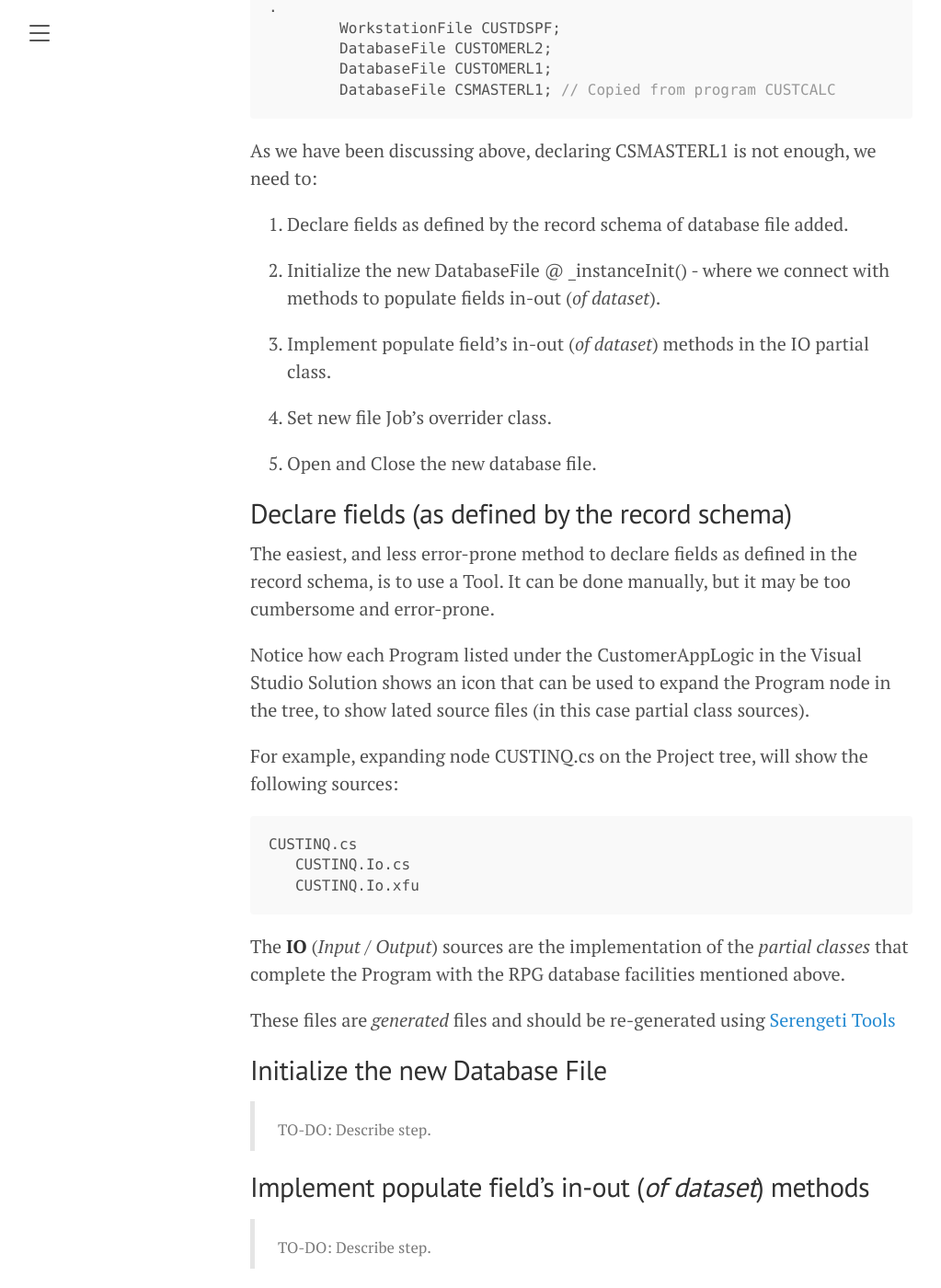
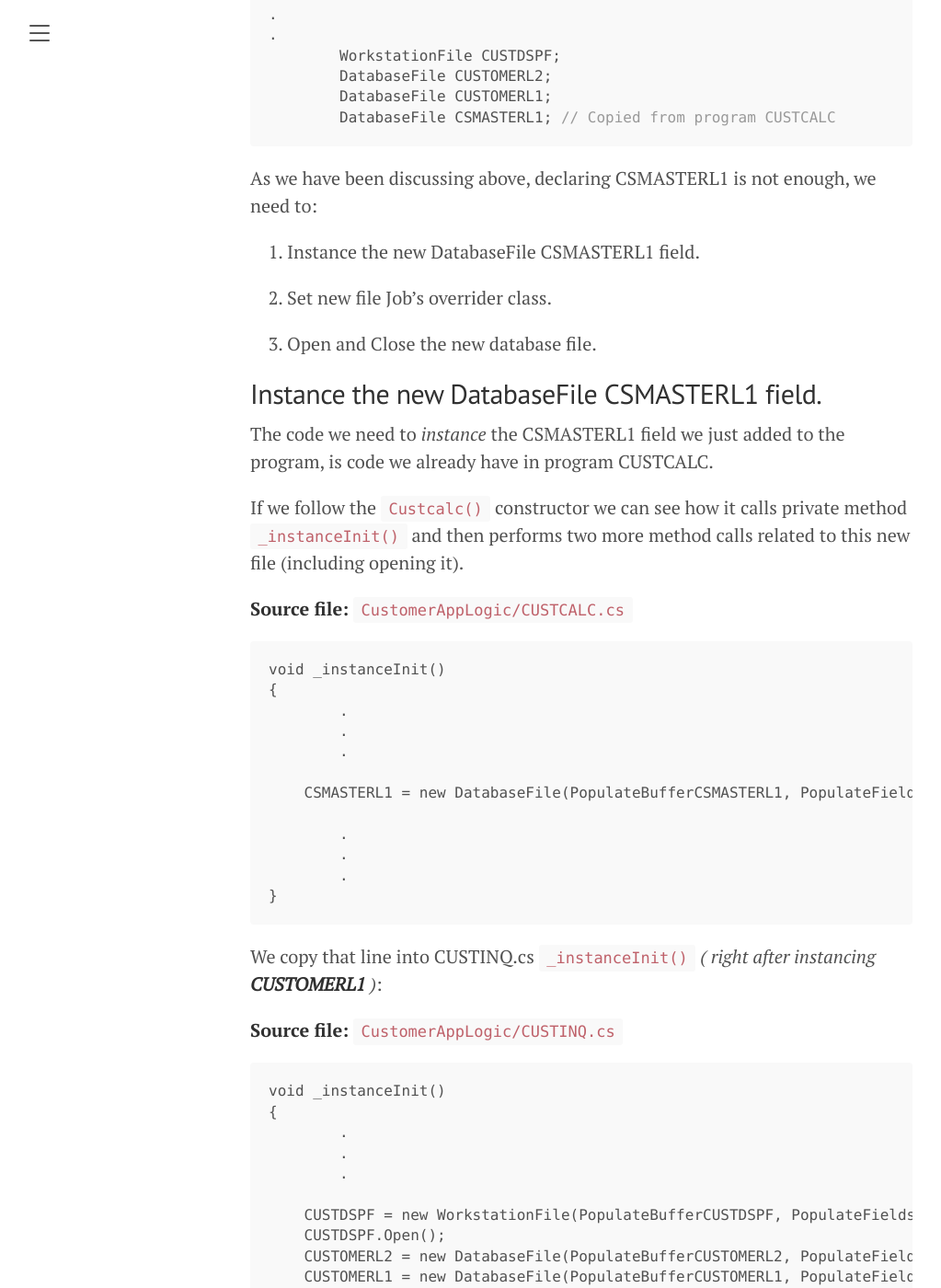
Before and after one commit to ASNA/SunFarm, a Jekyll site: the page built from docs/merging-two-screens.md, in a window 1280 px wide and 1400 px high, scrolled down 5997 px. Shown: the whole window at 92% size, without its empty margins (8-1031 px from the left). Built offline with Jekyll 4.4.1, drawn with Linux system fonts in a browser that asks for light colours; some of the changed text lies outside the part shown.

Commit message:
Merge Two screens - constructor and dispopse

````diff
--- a/docs/merging-two-screens.md
+++ b/docs/merging-two-screens.md
@@ -18,19 +18,19 @@ The two Green-Screens we will merge are:
 1. *Customer Maintenance* Screen.
 2. *Display Sales* Screen.
 
-The **Display Sales** green-screen looks like the following image:
+The *Legacy* **Display Sales** green-screen looks like the following image:
 
 ![Two Screens merged](/images/legacy-display-sales-screen.png)
 
-The **Display Sales** green-screen shows only two new data items which *can easily* fit in the **Customer Maintenance** Display Page we have been enhancing.
+The *Legacy* **Display Sales** green-screen shows only two new data items which *can easily* fit in the improved **Customer Maintenance** Display Page.
 
-Furthermore, the database contains much more useful information about the Sales (not shown in Legacy Application) that we could now exploit.
+Furthermore, the database contains much more useful information about the Sales (not shown in the *Legacy* version) that we could now exploit.
 
 If we look at database records (logical file **CSMASTERL1**), we can see that for each customer we keep monthly sales and returns information on a given year (sales records have the **CSTYPE** code ‘1’ and returns the code ‘2’).
 
 ![Database Sales Info](/images/sales-returns-log-file.png)
 
-Displaying the total sales (of all recorded years) is too limited.
+Displaying the total sales (of all recorded years) is too limited (original *Legacy* Design).
 
 Depending on the needs of SunFarm company we could argue that it would be more beneficial to show:
 
@@ -43,10 +43,10 @@ Depending on the needs of SunFarm company we could argue that it would be more b
 
 The Legacy Business Logic, was implemented in two different programs:
 
-1. **CUSTINQ** -- Customer Inquiry Interactive Program.
-2. **CUSTCALC** -- Customer Calculations (i.e. Total Sales and Returns) Batch Program.
+1. **CUSTINQ** -- Customer Inquiry *Interactive* Program.
+2. **CUSTCALC** -- Customer Calculations (i.e. Total Sales and Returns) *Batch* Program.
 
-As an Interactive Program, **CUSTINQ** uses a Displayfile, in this case **CUSTDSPF** (which migrated to a *Display Page* with same name with *cshtml* extension, on the Website).
+As an *Interactive* Program, **CUSTINQ** uses a Displayfile, in this case **CUSTDSPF** (which migrated to a *Display Page* with same name with *cshtml* extension, on the Website).
 
 All Programs were migrated and converted by **ASNA Nomad&reg;** to C# under the *CustomerAppLogic* Project in the Visual Studio Solution.
 
@@ -129,15 +129,120 @@ namespace SunFarm.Customers
 ```
 As we have been discussing above, declaring CSMASTERL1 is not enough, we need to:
 
+1. Instance the new DatabaseFile CSMASTERL1 field.
+
+2. Set new file Job’s overrider class.
+
+3. Open and Close the new database file.
+
+## Instance the new DatabaseFile CSMASTERL1 field.
+The code we need to *instance* the CSMASTERL1 field we just added to the program, is code we already have in program CUSTCALC.
+
+If we follow the `Custcalc()` constructor we can see how it calls private method `_instanceInit()` and then performs two more method calls related to this new file (including opening it).
+
+**Source file:** `CustomerAppLogic/CUSTCALC.cs`
+~~~
+void _instanceInit()
+{
+        .
+        .
+        .
+
+    CSMASTERL1 = new DatabaseFile(PopulateBufferCSMASTERL1, PopulateFieldsCSMASTERL1, null, "CSMASTERL1", "*LIBL/CSMASTERL1", CSMASTERL1FormatIDs){ IsDefaultRFN = true };
+
+        .
+        .
+        .
+}
+~~~
+
+We copy that line into CUSTINQ.cs `_instanceInit()` *( right after instancing **CUSTOMERL1** )*:
+
+**Source file:** `CustomerAppLogic/CUSTINQ.cs`
+~~~
+void _instanceInit()
+{
+        .
+        .
+        .
+
+    CUSTDSPF = new WorkstationFile(PopulateBufferCUSTDSPF, PopulateFieldsCUSTDSPF, null, "CUSTDSPF", "/CustomerAppViews/CUSTDSPF");
+    CUSTDSPF.Open();
+    CUSTOMERL2 = new DatabaseFile(PopulateBufferCUSTOMERL2, PopulateFieldsCUSTOMERL2, null, "CUSTOMERL2", "*LIBL/CUSTOMERL2", CUSTOMERL2FormatIDs){ IsDefaultRFN = true };
+    CUSTOMERL1 = new DatabaseFile(PopulateBufferCUSTOMERL1, PopulateFieldsCUSTOMERL1, null, "CUSTOMERL1", "*LIBL/CUSTOMERL1", CUSTOMERL1FormatIDs, blockingFactor : 0){ IsDefaultRFN = true };
+
+    CSMASTERL1 = new DatabaseFile(PopulateBufferCSMASTERL1, PopulateFieldsCSMASTERL1, null, "CSMASTERL1", "*LIBL/CSMASTERL1", CSMASTERL1FormatIDs){ IsDefaultRFN = true };
+
+        .
+        .
+        .
+}
+~~~
+>Note: `PopulateFieldsCSMASTERL1` and `CSMASTERL1FormatIDs` are not defined yet. We'll add them later.
+
+<br>
+## Set new file Job’s overrider class
+Every **DatabaseFile** field instance as a property to set the *Overrider* Job instance. This property is used by the `QSys` runtime support to implement [Overriding](https://www.ibm.com/support/knowledgecenter/en/ssw_ibm_i_72/rzasc/redfio.htm). You don't need to be concerned if your don't understand right now what *Overriding* means, just know that this reference is required.
+
+**Source file:** `CustomerAppLogic/CUSTINQ.cs`
+~~~
+public Custinq()
+{
+        ,
+        ,
+        ,
+
+    CUSTOMERL1.Overrider = Job;
+    CUSTOMERL1.Open(Job.Database, AccessMode.RWCD, false, false, ServerCursors.Default);
+    CUSTOMERL2.Overrider = Job;
+    CUSTOMERL2.Open(Job.Database, AccessMode.Read, false, false, ServerCursors.Default);
+
+    CSMASTERL1.Overrider = Job; // Line copied from CUSTCALC's constructor
+}
+~~~
+
+## Open and Close the new database file.
+Opening the `CSMASTERL1` database file and closing it, is done - *as expected* - during *construction* and *disposal* of the Program instance.
+
+Copy lines related to Open and Close from `CUSTCALC.cs` to `CUSTINQ.cs`, the complete **CUSTINQ** *Constructor* and *Disposal* methods should look like the following code [^1]:
+
+**Source file:** `CustomerAppLogic/CUSTINQ.cs`
+~~~
+public Custinq()
+{
+    _IN = new IndicatorArray<Len<_1, _0, _0>>((char[])null);
+    _instanceInit();
+    // Initialization of Data Structure fields (Monarch generated)
+    Reset__lb_pNbrs();
+    CUSTOMERL1.Overrider = Job;
+    CUSTOMERL1.Open(Job.Database, AccessMode.RWCD, false, false, ServerCursors.Default);
+    CUSTOMERL2.Overrider = Job;
+    CUSTOMERL2.Open(Job.Database, AccessMode.Read, false, false, ServerCursors.Default);
+
+    CSMASTERL1.Overrider = Job;
+    CSMASTERL1.Open(Job.Database, AccessMode.Read, false, false, ServerCursors.Default);
+}
+
+override public void Dispose(bool disposing)
+{
+    if (disposing)
+    {
+
+        CUSTDSPF.Close();
+        CUSTOMERL2.Close();
+        CUSTOMERL1.Close();
+
+        CSMASTERL1.Close();
+    }
+    base.Dispose(disposing);
+}
+~~~
+
+To make available fields to the Program as specified by the record's databse schema, we need to do the following:
+
 1. Declare fields as defined by the record schema of database file added.
+2. Implement populate field's in-out (*of dataset*) methods in the IO partial class.
 
-2. Initialize the new DatabaseFile @ _instanceInit() - where we connect with methods to populate fields in-out (*of dataset*).
-
-3. Implement populate field's in-out (*of dataset*) methods in the IO partial class.
-
-4. Set new file Job’s overrider class.
-
-5. Open and Close the new database file.
 
 ## Declare fields (as defined by the record schema)
 The easiest, and less error-prone method to declare fields as defined in the record schema, is to use a Tool. It can be done manually, but it may be too cumbersome and error-prone.
@@ -156,19 +261,14 @@ The **IO** (*Input* / *Output*) sources are the implementation of the *partial c
 
 These files are *generated* files and should be re-generated using [Serengeti Tools](https://)
 
-## Initialize the new Database File
-><sub>TO-DO: Describe step.</sub>
 
 ## Implement populate field's in-out (*of dataset*) methods
 ><sub>TO-DO: Describe step.</sub>
 
-## Set new file Job’s overrider class
-><sub>TO-DO: Describe step.</sub>
-
-## Open and Close the new database file.
-><sub>TO-DO: Describe step.</sub>
 
 <br>
 <br>
 <br>
 [Continue ...]({{ site.rooturl }}/merging-two-screens/)
+
+[^1]: Commit: “Declaration of Sales Returns file in CUSTINQ.cs”
````
Also changed, not shown: other parts of docs/merging-two-screens.md (+1 -1 lines).
